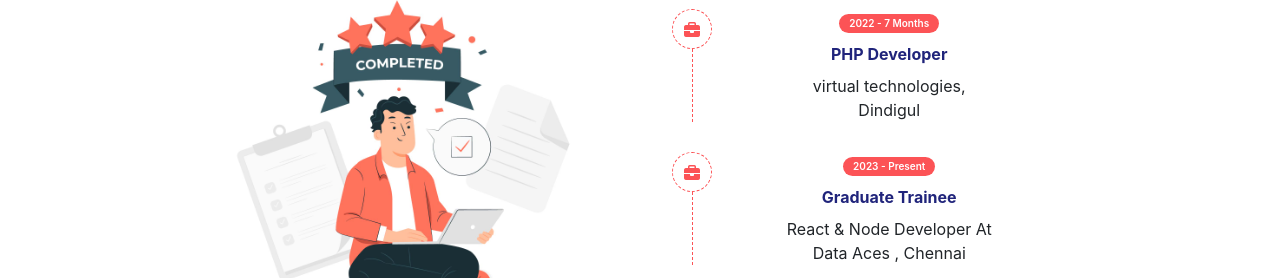
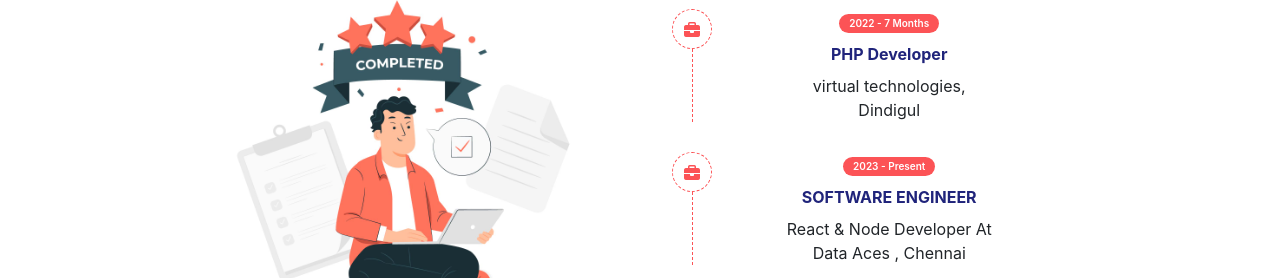
Before and after one commit to Ak171202/Portfolio, a React (Create React App) app: page / in a window 1280 px wide. Shown: the part 1894-2172 px from the top of the page. Built offline with nearby package versions, Linux system fonts and the light colour scheme.

Commit message:
link change

```diff
--- a/src/compo/Contact.js
+++ b/src/compo/Contact.js
@@ -15,7 +15,7 @@ function Contact() {
                     <a href="https://www.instagram.com/manickavasagar_n/" target='_blank' class="me-4 link-secondary">
                         <i class="fab fa-instagram"></i>
                     </a>
-                    <a href=""   target='_blank' class="me-4 link-secondary">
+                    <a href="https://www.linkedin.com/in/manicka-vasagar/"   target='_blank' class="me-4 link-secondary">
                         <i class="fab fa-linkedin"></i>
                     </a>
                     <a href="https://github.com/manickavasagarn"  target='_blank' class="me-4 link-secondary">
--- a/src/compo/Experience.js
+++ b/src/compo/Experience.js
@@ -26,7 +26,7 @@ function Experience() {
                                     <i class="fas fa-briefcase"></i>
                                 </div>
                                 <span class="time">2023 - Present</span>
-                                <h5>Graduate Trainee</h5>
+                                <h5>SOFTWARE ENGINEER</h5>
                                 <p>React & Node Developer At</p>
                                 <p>Data Aces , Chennai</p>
                             </li>
```
